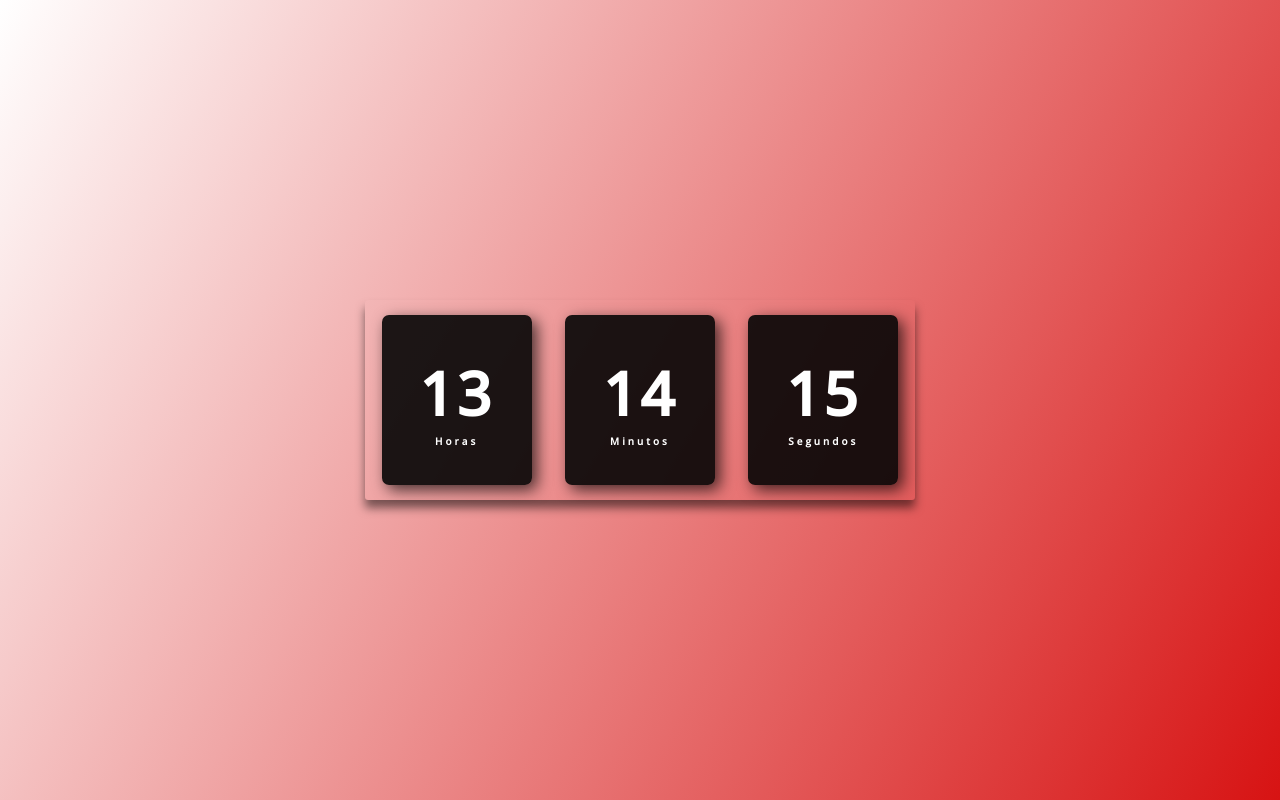
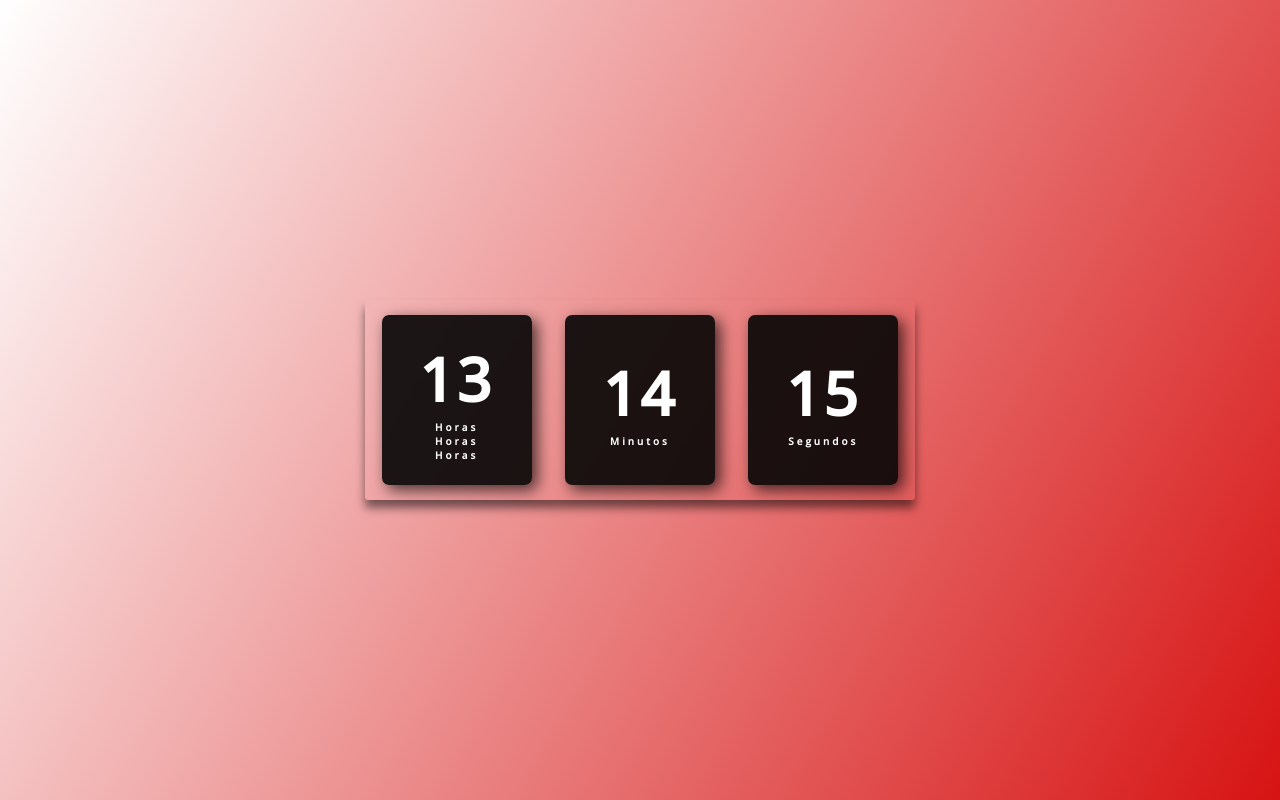
Before and after one commit to jotavictor20/digital-clock, a plain HTML site: page index.html in a window 1280 px wide. Drawn offline with nearby package versions, Linux system fonts and the light colour scheme.

Commit message:
colocando paragrafos

```diff
--- a/index.html
+++ b/index.html
@@ -11,6 +11,8 @@
     <div class="relogio">
         <div>
             <span id="horas">00</span>
+            <span class="tempo">Horas</span>
+            <span class="tempo">Horas</span>
             <span class="tempo">Horas</span>
         </div>
 
```
